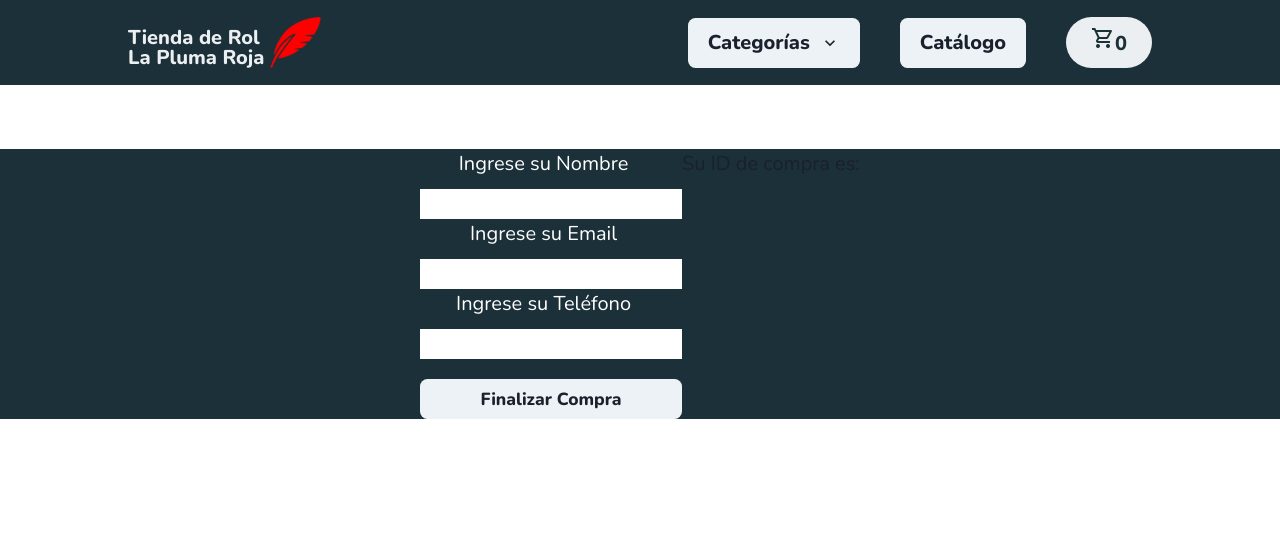
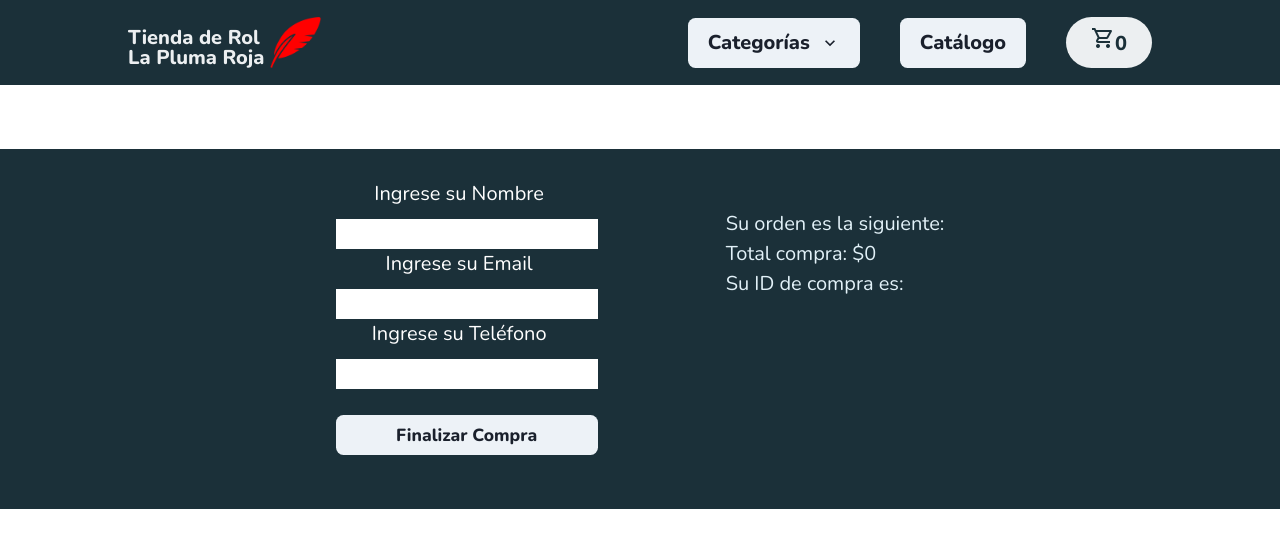
Before and after one commit to agenciasequence/EntregaFinal-JoelEsidin, a React (Vite) app: page /Cart in a window 1280 px wide. Shown: the top 548 px of the page. Built offline with nearby package versions, Linux system fonts and the light colour scheme.

Commit message:
agregado cart y order

```diff
--- a/src/Components/Cart.jsx
+++ b/src/Components/Cart.jsx
@@ -10,6 +10,14 @@ import { color } from 'framer-motion'
 
 const Cart = () => {
   const [cart, setCart] = useContext(CartContext)
+
+  const totales = cart.map((ord) => ord.total)
+
+  const suma = totales.reduce((total,num) => total + num, 0)
+
+
+
+
 
     const [nombre, setNombre] = useState("")
     const [email, setEmail] = useState("")
@@ -34,14 +42,11 @@ const Cart = () => {
 
     const ordersCollection = collection(db, "orden")
 
-    console.log(cart.map((prod) => (
-      prod.name
 
-    )))
 
   return (
     <div className="divForm">
-        <form onSubmit={handleSubmit}>
+        <form onSubmit={handleSubmit} className='form'>
           <div className="inputContainer">
             <FormLabel color="white">Ingrese su Nombre</FormLabel>
             <input type="text" onChange={(e) => setNombre(e.target.value)} />
@@ -54,7 +59,13 @@ const Cart = () => {
             <Button type='submit' size="sm" width="100%">Finalizar Compra</Button>
             </div>
         </form>
-        <div>
+        <div className='inputContainer2'>
+          <h4>Su orden es la siguiente:</h4>
+          {cart.map((ord, index) => <h4 key={index}>{ord.cantidad}x{ord.name}: ${ord.total}</h4>)}
+
+          <h4>Total compra: ${suma}</h4>
+
+
           <h4>Su ID de compra es: {orderId}</h4>
         </div>
     </div>
--- a/src/Components/ItemCount.jsx
+++ b/src/Components/ItemCount.jsx
@@ -33,7 +33,7 @@ const ItemCount = ({stock, id, price, name}) => {
       if (itemFound) {
         return items.map((item) => {
           if (item.id === id) {
-            return { ...item, cantidad: item.cantidad + contador, total: price * contador}
+            return { ...item, cantidad: item.cantidad + contador}
           } else {
             return item
           }
--- a/src/index.css
+++ b/src/index.css
@@ -165,19 +165,37 @@
     display: flex;
     place-content: center;
     margin-top: 5%;
+    gap: 10%;
+    height: 18rem;
 }
 
 .inputContainer {
     display: flex;
     flex-direction: column;
     align-items: center;
-    margin-bottom: 20px;
+    margin-bottom: 10%;
+  }
+
+  .form {
+    margin-top: 1.5rem;
+  }
+
+  .inputContainer2 {
+    margin-top: 3rem;
   }
 
 .buttonBox {
     display: flex;
   flex-direction: column;
   align-items: center;
+}
+
+.inputContainer2 h4 {
+    color: #e2f1f8;
+}
+
+.inputContainer2 h2 {
+    color: #e2f1f8;
 }
 
 @media screen and (max-height:738px) {
```
